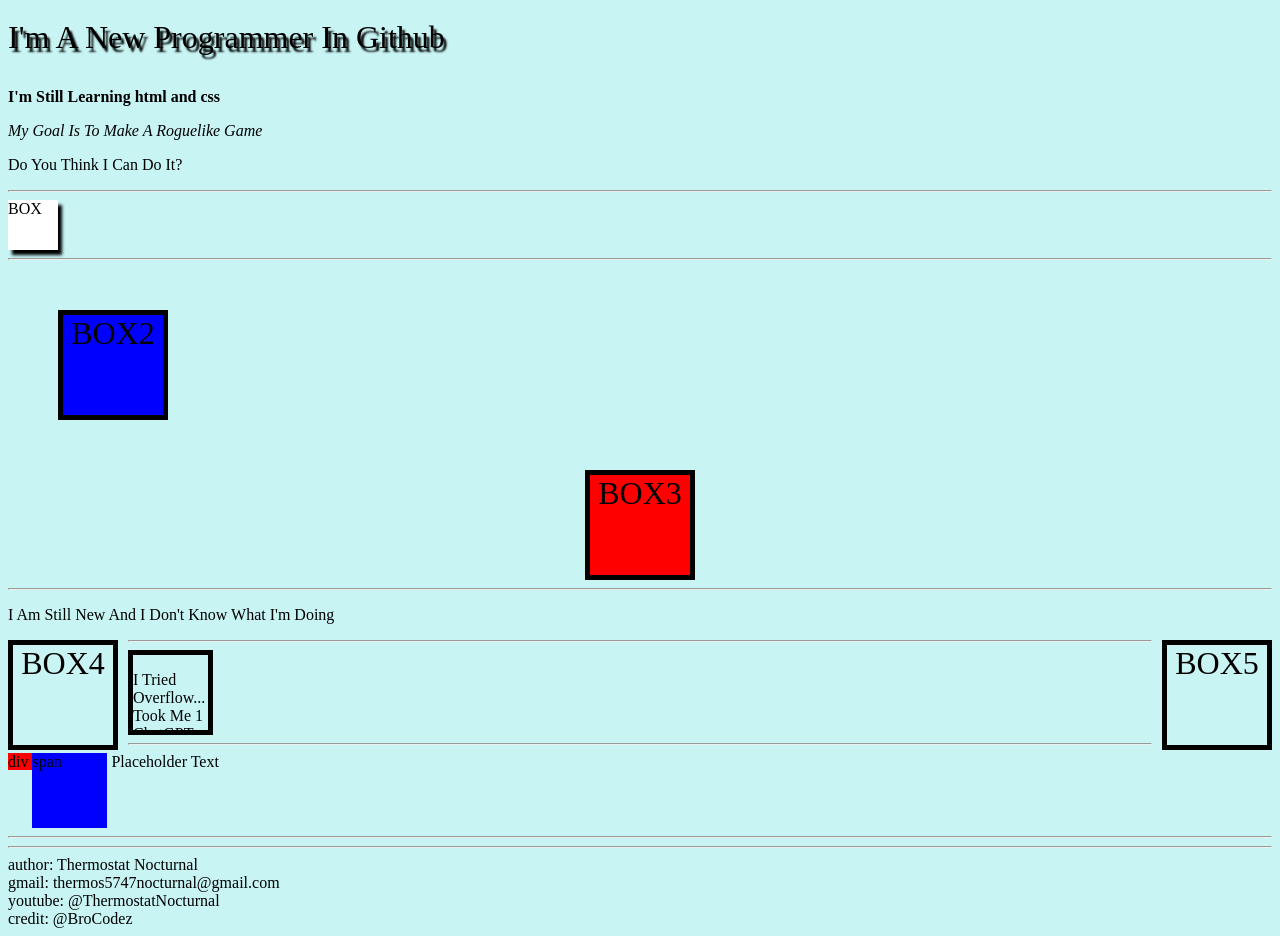
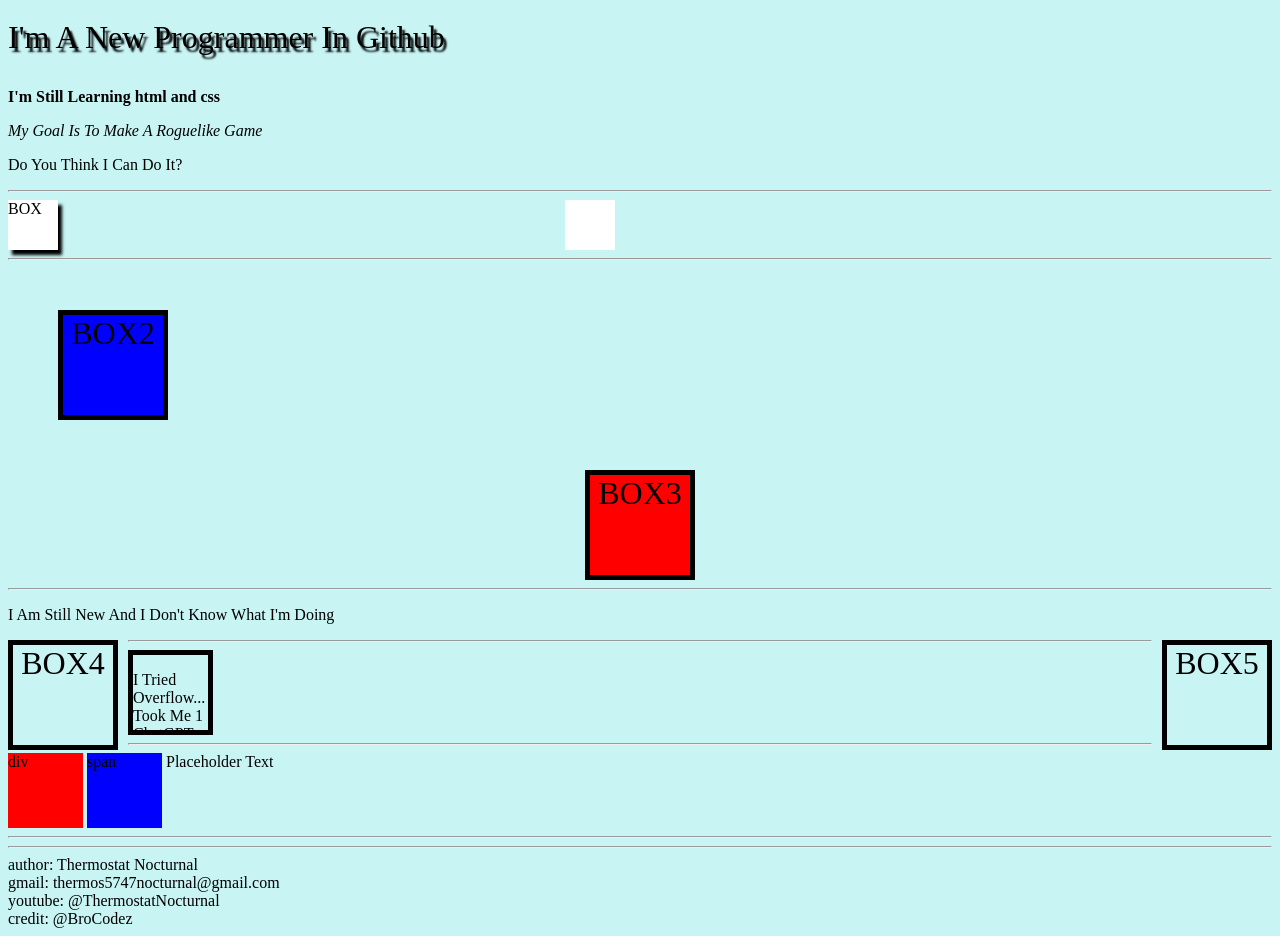
Before and after one commit to zainalzepiryobon-maker/Web1, a PHP site: page /index.html in a window 1280 px wide. Shown: the part 196-1132 px from the top of the page. Run offline with PHP 8.4, Linux system fonts and the light colour scheme.

Commit message:
auto publish 1763723038616

```diff
--- a/index.html
+++ b/index.html
@@ -9,6 +9,7 @@
 
   <body>
 
+
     <h1> This is my website </h1> <hr>
 
     <p id="p1" class="odd"> As You Can See </p>
@@ -18,6 +19,11 @@
     <p id="p5" class="odd"> Do You Think I Can Do It? </p>
 
     <hr>
+
+    <div id="box6">
+      <div id="box7">
+      </div>
+    </div>
 
     <div id="box1"> BOX </div>
 
@@ -49,8 +55,6 @@
 
     <hr>
 
-    <div id="box6"></div>
-
     <hr>
     author: Thermostat Nocturnal <br>
     gmail: thermos5747nocturnal@gmail.com <br>
--- a/style.css
+++ b/style.css
@@ -92,7 +92,7 @@ h1{
   background-color: red;
   width: 75px;
   height: 75px;
-  display: inline;
+  display: inline-block;
 }
 
 #span1{
@@ -105,7 +105,17 @@ h1{
 
 
 #box6{
-  width: 200px;
-  height 200px;
+  width: 150px;
+  height 150px;
   background-color: black;
+  position: static;
+  margin: auto;
 }
+
+#box7{
+  width: 50px;
+  height: 50px;
+  background-color: white;
+  position: absolute;
+  margin: auto;
+}
```
